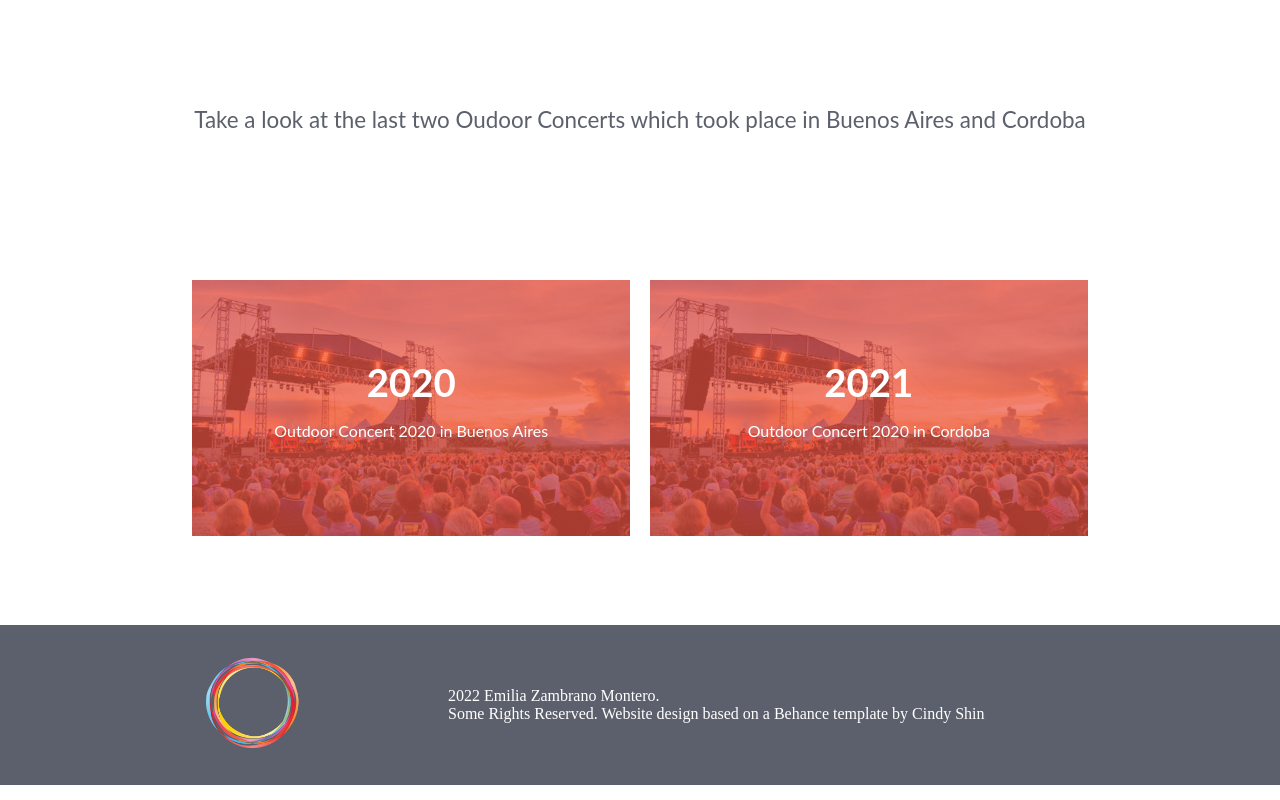
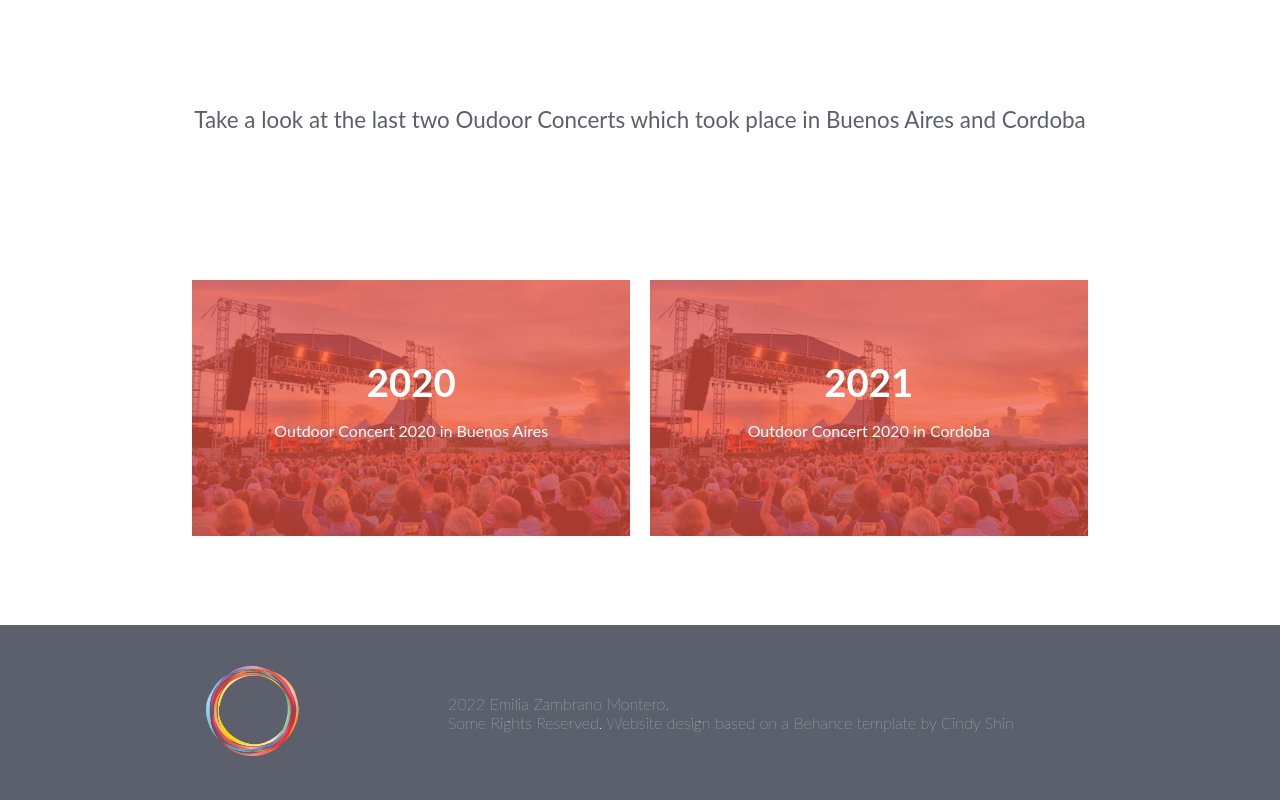
Before and after one commit to emiliazm/Concert, a website: page pages/about.html in a window 1280 px wide. Shown: the part 2299-3099 px from the top of the page. Drawn offline with Linux system fonts and the light colour scheme.

Commit message:
Fix footer font.

```diff
--- a/pages/aboutstyle.css
+++ b/pages/aboutstyle.css
@@ -251,7 +251,7 @@ a {
   display: flex;
   justify-content: center;
   align-items: center;
-  height: 20vh;
+  padding: 2vw 10vw;
 }
 
 .footer-list {
@@ -276,7 +276,9 @@ a {
 
 .p-footer {
   color: #5b606c;
-  font-size: clamp(0.8rem, 2.5vw, 1rem);
+  font-family: 'Lato', sans-serif;
+  font-size: clamp(0.8rem, 2vw, 1rem);
+  font-weight: lighter;
   width: 50vw;
 }
 
@@ -366,6 +368,7 @@ a {
     display: none;
   }
 
+  /* footer */
   #about-footer-container {
     background-color: #5b606c;
   }
--- a/style.css
+++ b/style.css
@@ -470,7 +470,9 @@ a {
 
   .p-footer {
     color: #5b606c;
-    font-size: clamp(0.8rem, 2.5vw, 1rem);
+    font-family: 'Lato', sans-serif;
+    font-size: clamp(0.8rem, 2vw, 1rem);
+    font-weight: lighter;
     width: fit-content;
   }
 }
```
